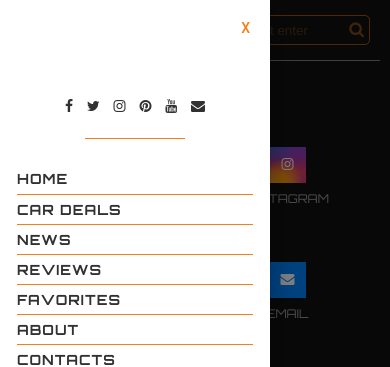
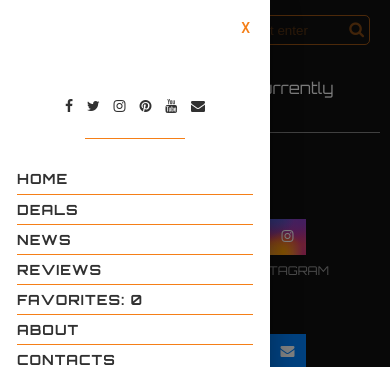
Before and after one commit to Genu4/Car-blog, a React (Create React App) app: page /error in a window 390 px wide. Both pictures are taken after a click on the button 52 px from the left and 30 px from the top of the page. Shown: the top 367 px of the page. Built offline with nearby package versions, Linux system fonts and the light colour scheme.

Commit message:
fix mobilemenu links + add socials component

```diff
--- a/src/components/Menu/Menu.tsx
+++ b/src/components/Menu/Menu.tsx
@@ -1,17 +1,11 @@
 import MenuItem from './MenuItem'
+import { useAppSelector } from 'redux/hooks'
 
 import './Menu.scss'
-import { useAppSelector } from 'redux/hooks'
-
-type Props = {
-    favoriteArticles?: {
-        [id: number]: number
-    }
-}
 
 const Menu = () => {
     const favoritesArticles = useAppSelector((state) => state.favoritesArticles)
-    console.log(favoritesArticles)
+
     return (
         <nav className="header-nav">
             <ul className="header-nav-list">
--- a/src/container/Header/MobileHeader.scss
+++ b/src/container/Header/MobileHeader.scss
@@ -2,6 +2,11 @@
     header {
         width: 100%;
         background-color: #111111;
+        position: sticky;
+        top: 0;
+        right: 0;
+        left: 0;
+        z-index: 10;
     }
 
     .mobile-header {
--- a/src/container/Header/MobileHeader.tsx
+++ b/src/container/Header/MobileHeader.tsx
@@ -6,11 +6,14 @@ import Drawer from '@mui/material/Drawer'
 import Button from '@mui/material/Button'
 import List from '@mui/material/List'
 import MenuItem from 'components/Menu/MenuItem'
+import { useAppSelector } from 'redux/hooks'
+import { Link } from 'react-router-dom'
 
 type Anchor = 'left'
 
 type Props = {}
 const MobileHeader = (props: Props) => {
+    const favoritesArticles = useAppSelector((state) => state.favoritesArticles)
     const [state, setState] = React.useState({
         left: false,
     })
@@ -46,42 +49,38 @@ const MobileHeader = (props: Props) => {
                     </Button>
                 </div>
                 <div className="mobile-nav-socials">
-                    <a className="mobile-nav-social fa-facebook" href="#"></a>
-                    <a className="mobile-nav-social fa-twitter" href="#"></a>
-                    <a className="mobile-nav-social fa-instagram" href="#"></a>
-                    <a className="mobile-nav-social fa-pinterest" href="#"></a>
-                    <a className="mobile-nav-social fa-youtube" href="#"></a>
-                    <a className="mobile-nav-social fa-email" href="#"></a>
+                    <Link className="mobile-nav-social fa-facebook" to={"/error"}></Link>
+                    <Link className="mobile-nav-social fa-twitter" to={"/error"}></Link>
+                    <Link className="mobile-nav-social fa-instagram" to={"/error"}></Link>
+                    <Link className="mobile-nav-social fa-pinterest" to={"/error"}></Link>
+                    <Link className="mobile-nav-social fa-youtube" to={"/error"}></Link>
+                    <Link className="mobile-nav-social fa-email" to={"/error"}></Link>
                 </div>
                 <div className="line"></div>
                 <ul className="mobile-nav-list">
                     <li className="mobile-nav-list-item">
                         <MenuItem to="/">Home</MenuItem>
-
                     </li>
                     <li className="mobile-nav-list-item">
-                        <MenuItem to="/car-deals">Car Deals</MenuItem>
-
+                        <MenuItem to="/deals">Deals</MenuItem>
                     </li>
                     <li className="mobile-nav-list-item">
                         <MenuItem to="/news">News</MenuItem>
-
                     </li>
                     <li className="mobile-nav-list-item">
                         <MenuItem to="/reviews">Reviews</MenuItem>
-
                     </li>
                     <li className="mobile-nav-list-item">
-                        <MenuItem to="/favorites">Favorites</MenuItem>
-
+                        <MenuItem to="/favorites">
+                            Favorites:{' '}
+                            <span>{Object.keys(favoritesArticles).length}</span>
+                        </MenuItem>
                     </li>
                     <li className="mobile-nav-list-item">
                         <MenuItem to="/about">About</MenuItem>
-
                     </li>
                     <li className="mobile-nav-list-item">
                         <MenuItem to="/contacts">Contacts</MenuItem>
-
                     </li>
                 </ul>
             </List>
--- a/src/container/Main/Main.tsx
+++ b/src/container/Main/Main.tsx
@@ -7,6 +7,7 @@ import News from 'pages/News/News'
 import Reviews from 'pages/Reviews/Reviews'
 import { Route, Routes } from 'react-router-dom'
 import ArticlePage from 'pages/ArticlePage/ArticlePage'
+import Error from 'pages/Error/Error'
 
 
 const  Main = () => {
@@ -22,6 +23,7 @@ const  Main = () => {
                 <Route path="about" element={<About />}/>
                 <Route path="contacts" element={<Contacts />}/>
                 <Route path="/article/:id" element={<ArticlePage />}/>
+                <Route path="/error" element={<Error />}/>
             </Routes>
 
         </div>
--- /dev/null
+++ b/src/pages/Error/Error.scss
@@ -0,0 +1,6 @@
+.error-content {
+    padding: 20px;
+    color: whitesmoke;
+    font-size: 16px;
+    text-align: center;
+}
--- /dev/null
+++ b/src/pages/Error/Error.tsx
@@ -0,0 +1,9 @@
+import './Error.scss'
+
+type Props = {}
+const Error = (props: Props) => {
+  return (
+    <div className="error-content">Sorry, but this page is currently unavailable</div>
+  )
+}
+export default Error
```
Also changed, not shown: src/components/Socials/Socials.tsx (added, +57 -0 lines).
